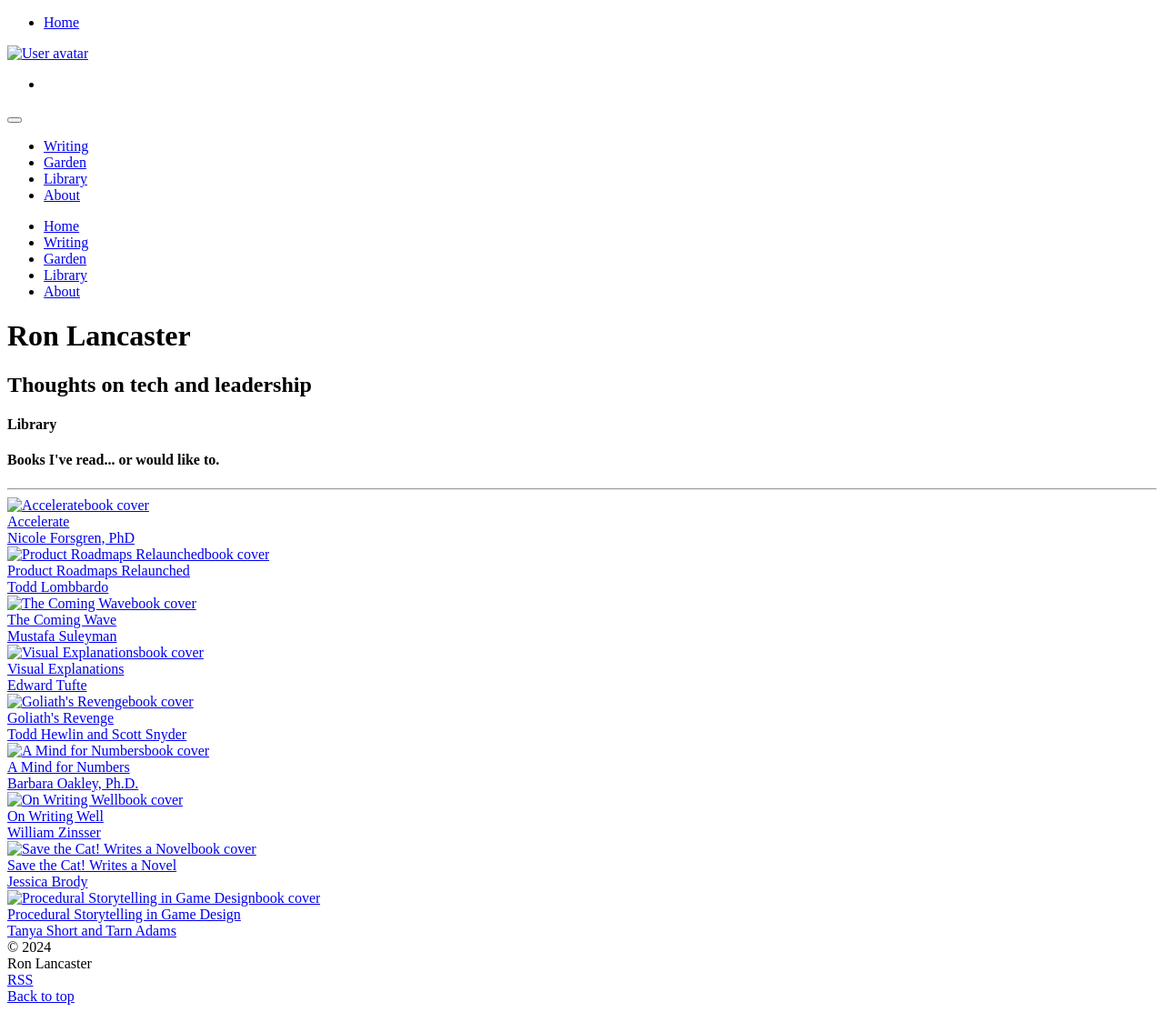
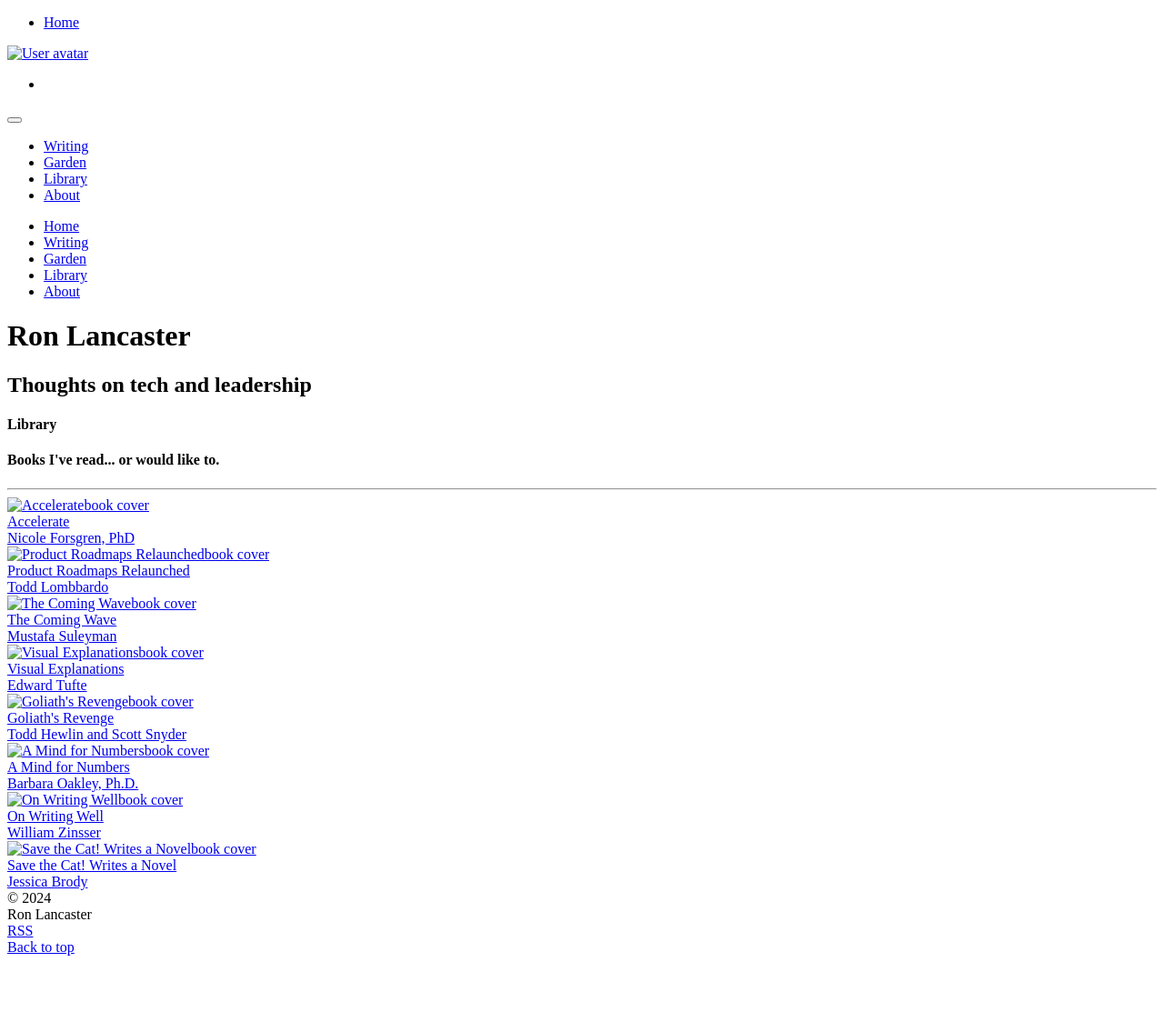
Before and after one commit to nyvyn/nyvyn.github.io, a Jekyll site: the page built from _pages/books.markdown, in a window 1280 px wide. Shown: the whole page at 91% size. Built offline with Jekyll 4.4.1, drawn with Linux system fonts in a browser that asks for light colours; after the commit the page ends 1059 px from its top, so only the background shows below that.

Commit message:
Enhance gitignore, remove book, and format HTML
Added "*.aider*" to .gitignore for additional file exclusion. Removed "Procedural Storytelling in Game Design" from _data/books.yaml. Reformatted the Content-Security-Policy meta tag in _includes/head.html for better readability.

```diff
--- a/_data/books.yaml
+++ b/_data/books.yaml
@@ -23,6 +23,3 @@
   - title: Save the Cat! Writes a Novel
     author: Jessica Brody
     isbn: 9780399579745
-  - title: Procedural Storytelling in Game Design
-    author: Tanya Short and Tarn Adams
-    isbn: 9781138595316
--- a/_includes/head.html
+++ b/_includes/head.html
@@ -15,7 +15,8 @@
     <link href="/assets/favicon/site.webmanifest" rel="manifest">
     <meta content="#ffffff" name="msapplication-TileColor">
     <meta content="#ffffff" name="theme-color">
-    <meta http-equiv="Content-Security-Policy" content="default-src 'self'; script-src 'self'; style-src 'self'; img-src 'self' data:; font-src 'self'; frame-src 'self'; connect-src 'self';">
+    <meta http-equiv="Content-Security-Policy"
+          content="default-src 'self'; script-src 'self'; style-src 'self'; img-src 'self' data:; font-src 'self'; frame-src 'self'; connect-src 'self';">
 
     <!-- UIkit CSS -->
     <link href="/assets/css/uikit.min.css" rel="stylesheet">
```
Also changed, not shown: 1 other file.
